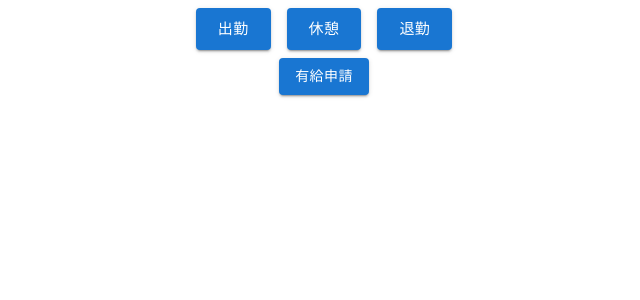
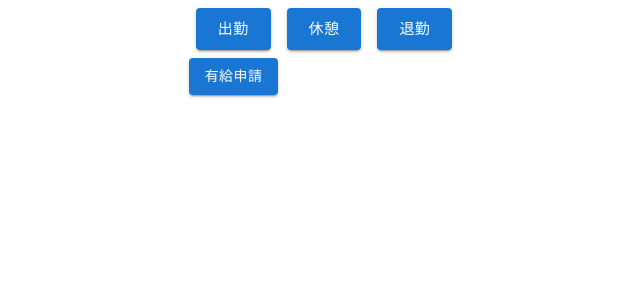
Before and after one commit to junsato-walls/wouch, a React (Create React App) app in the folder ui/: page /input in a window 1280 px wide. Shown: the top 300 px of the page, without its empty margins (316-956 px from the left). Built offline with nearby package versions, Linux system fonts and the light colour scheme.

Commit message:
nfcID表示

```diff
--- a/ui/src/view/timecard/tc001_input/input.jsx
+++ b/ui/src/view/timecard/tc001_input/input.jsx
@@ -6,8 +6,14 @@ import Tab from '@mui/material/Tab';
 import Tabs from '@mui/material/Tabs';
 import Typography from '@mui/material/Typography';
 import Button from '@mui/material/Button';
+import TextField from '@mui/material/TextField';
+
+
 
 function Input() {
+
+    const [nfcid, setNFCID] = useState("");
+
     return (
         <>
             <Box sx={{ '& button': { m: 1 } }}>
@@ -16,6 +22,9 @@ function Input() {
                 <Button variant="contained" size="large">退勤</Button>
             </Box>
             <Button variant="contained" size="medium">有給申請</Button>
+            <input type="text" id="nfc_input" name="name" maxlength="20" size="20" value={nfcid} onChange={(event) => setNFCID(event.target.value)}
+                style={{ color: 'white', border: 'none', outline: 'none' }}></input>
+            <p>{nfcid}</p>
         </>
     );
 }
```
